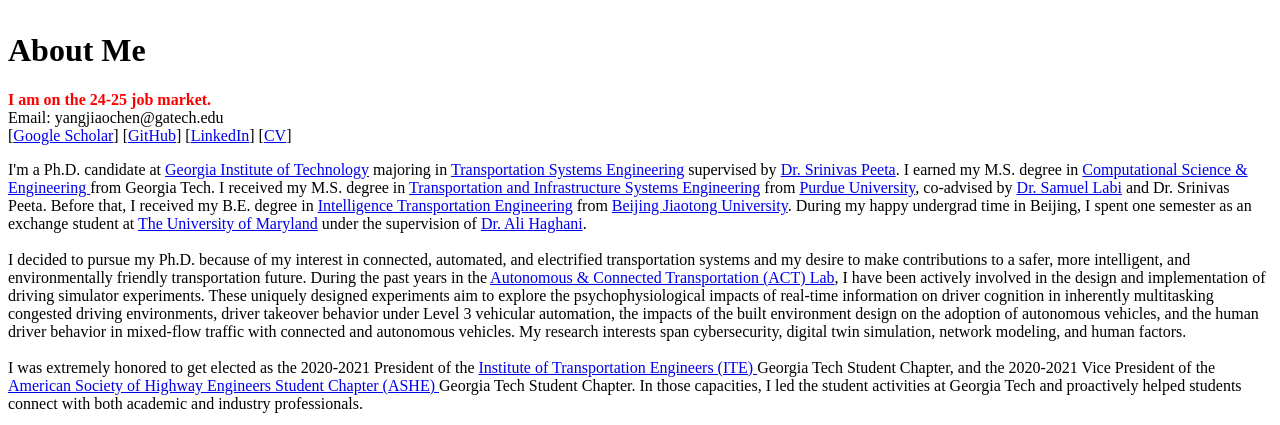
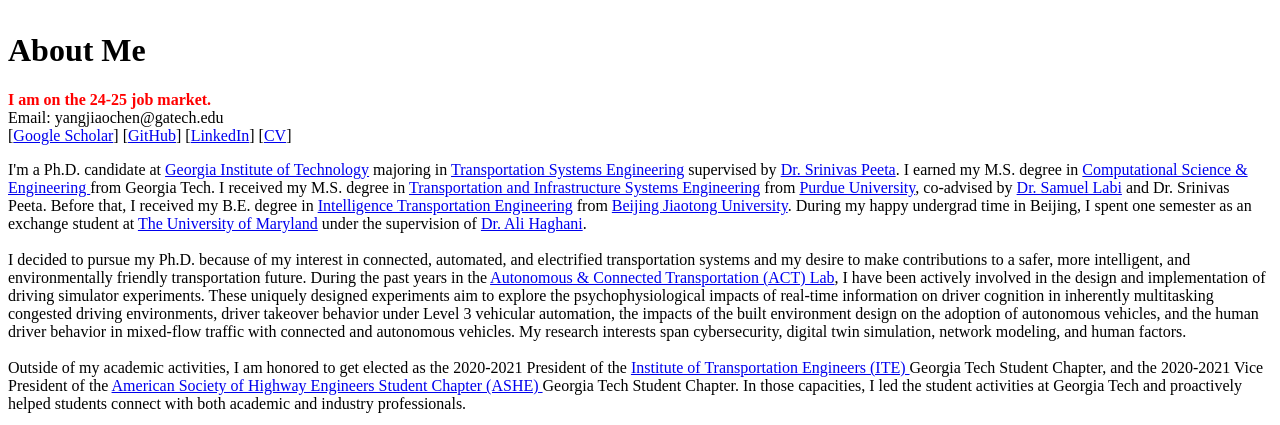
Before and after one commit to YangjiaoChen/YangjiaoChen.github.io, a Jekyll site: the page built from index.html, in a window 1280 px wide, cut to the strip 267-692 px from the top of the page. Built offline with Jekyll 4.4.1, drawn with Linux system fonts in a browser that asks for light colours.

Commit message:
Update index.html

```diff
--- a/index.html
+++ b/index.html
@@ -125,7 +125,7 @@ These uniquely designed experiments aim to explore the psychophysiological impac
 My research interests span cybersecurity, digital twin simulation, network modeling, and human factors.
 <br />
 <br />
-I was extremely honored to get elected as the 2020-2021 President of the <a href="https://ite.ce.gatech.edu" target="_blank">Institute of Transportation Engineers (ITE) </a> Georgia Tech Student Chapter,
+Outside of my academic activities, I am honored to get elected as the 2020-2021 President of the <a href="https://ite.ce.gatech.edu" target="_blank">Institute of Transportation Engineers (ITE) </a> Georgia Tech Student Chapter,
 and the 2020-2021 Vice President of the <a href="https://georgia.ashe.pro" target="_blank">American Society of Highway Engineers Student Chapter (ASHE) </a> Georgia Tech Student Chapter.
 In those capacities, I led the student activities at Georgia Tech and proactively helped students connect with both academic and industry professionals.
 </p>
```
